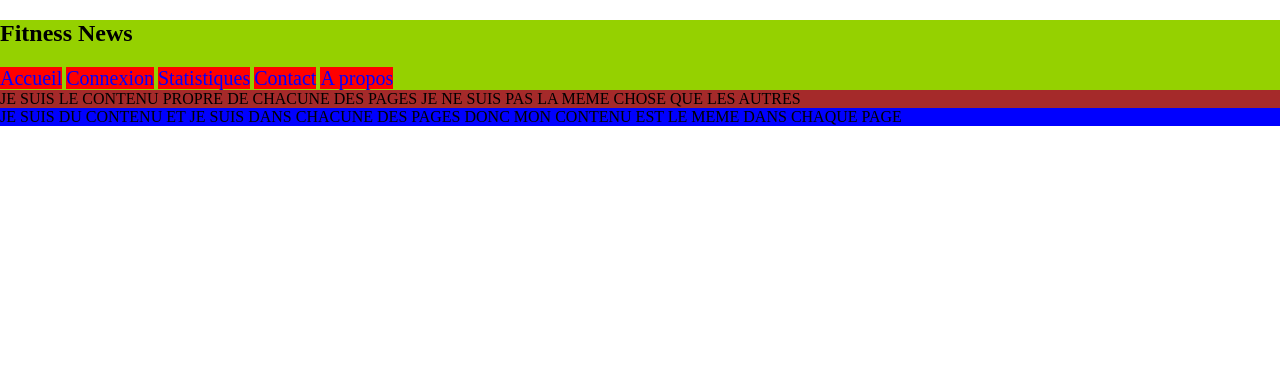
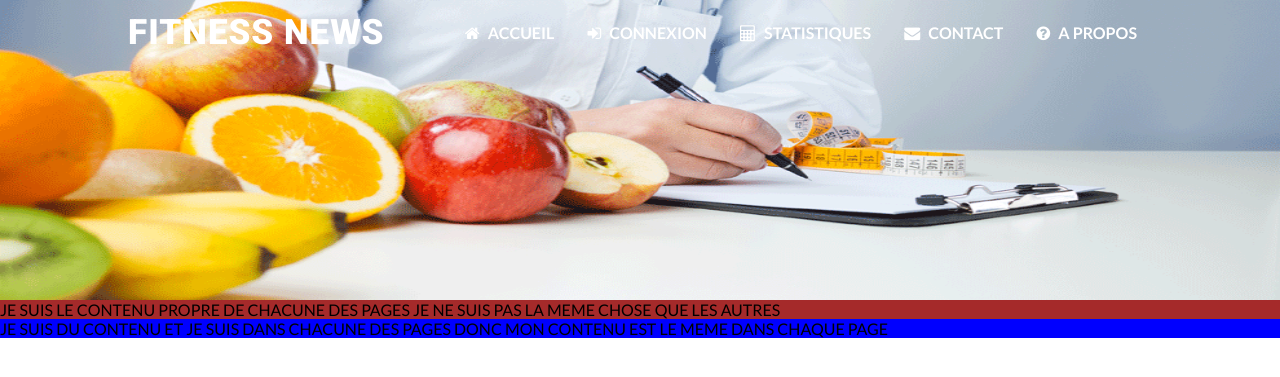
Before and after one commit to YacineAkki/Project_Web_MIASHS, a PHP site: page / in a window 1280 px wide. Shown: the top 377 px of the page. Run offline with PHP 8.4, Linux system fonts and the light colour scheme.

Commit message:
Modèle du header

```diff
--- a/index.html
+++ b/index.html
@@ -4,9 +4,14 @@
   <head>
 
     <meta charset="utf-8">
-    <title>FitnessNews</title>
-    <link rel="stylesheet" type="text/css" href="styles/BasicStructure.css">
+
+    <title>FitnessNews.com</title>
+
+    <link rel="stylesheet" type="text/css" href="styles/Normalize.css">
     <link rel="stylesheet" type="text/css" href="styles/Header.css">
+    <link rel="stylesheet" type="text/css" href="https://stackpath.bootstrapcdn.com/font-awesome/4.7.0/css/font-awesome.min.css">
+    <script src="https://cdnjs.cloudflare.com/ajax/libs/jquery/3.4.1/jquery.min.js" type=""></script>
+
   </head>
 
   <body>
@@ -15,21 +20,38 @@
 
           <nav class="menu">
 
-            <div class="TitreDuSite">
-              <h1>Fitness News</h1>
-            </div>
+              <div class="inner">
 
-            <div class="navigation">
-              <a href="index.html">Accueil</a>
-              <a href="templates/Connexion.html">Connexion</a>
-              <a href="templates/Statistiques.html">Statistiques</a>
-              <a href="templates/Contact.html">Contact</a>
-              <a href="templates/A propos.html">A propos</a>
-            </div>
+                <div class="titrebox">
+
+                  <h1 class="titre">Fitness News</h1>
+
+                </div>
+
+                <div class="navbox">
+
+                  <a href="index.html"><i class="fa fa-home" aria-hidden="true"></i> Accueil</a>
+                  <a href="templates/Connexion.html"><i class="fa fa-sign-in" aria-hidden="true"></i> Connexion</a>
+                  <a href="templates/Statistiques.html"><i class="fa fa-calculator" aria-hidden="true"></i> Statistiques</a>
+                  <a href="templates/Contact.html"><i class="fa fa-envelope" aria-hidden="true"></i> Contact</a>
+                  <a href="templates/A propos.html"><i class="fa fa-question-circle" aria-hidden="true"></i> A propos</a>
+
+                </div>
+
+                <div class="toggle">
+
+                  <span class="toggleicons"></span>
+
+                </div>
+
+              </div>
+
 
           </nav>
 
     </header>
+
+    <script src="scripts/app.js" type="text/javascript"></script>
 
     <div class="container-pers">
       JE SUIS LE CONTENU PROPRE DE CHACUNE DES PAGES JE NE SUIS PAS LA MEME CHOSE
--- /dev/null
+++ b/scripts/app.js
@@ -0,0 +1,5 @@
+$('.toggle').click(function(e){
+	e.preventDefault();
+	$('.navbox').toggleClass('is-open'); //toggle comme ça quand on click ça modifie la régle de translation du navbox et quand on reclik ça l'enleve
+	$('.toggle').toggleClass('is-open');
+});
--- a/styles/BasicStructure.css
+++ /dev/null
@@ -1,15 +0,0 @@
-html, body{
-	margin: 0px;
-	padding: 0px;
-}
-
-
-/** */
-
-.container-pers{
-	background-color: brown;
-}
-
-footer{
-	background-color: blue;
-}
--- a/styles/Header.css
+++ b/styles/Header.css
@@ -1,24 +1,137 @@
-header{
-	background-color: #11ECCE;
-	background-image: url('../ressources/HeaderImg1.jfif');
-	background-size: cover;
-	height: 20%;
+@import url('https://fonts.googleapis.com/css?family=Lato:100,300,400,,700,900|Roboto:300,500,900&display=swap');
+/**LE HEADER*/
+nav.menu{
+
+	background-image: url('../ressources/HeaderImage.png');
+	background-size:100% 300px;
+	height: 300px;
+	width: 100%;
+	line-height: 66px;
+
 }
 
-/** Titre de notre Site affichez en tête des pages*/
-.TitreduSite{
-	background-color: red;
-	text-align: center;
+/**boîte contenant le titre inclus dans nav.menu*/
+div.titrebox{
+
+	float : left;
+
+}
+/**boîte contenant le titre du site inclus dans titrebox*/
+h1.titre{
+
+	margin:  0px;
+	padding: 0px;
+	color : #ffff;
+	text-transform: uppercase;
+	font-family: 'Roboto';
+	font-weight: 900;
+	font-size: 35px;
+	letter-spacing: 1px;
+}
+/**boîte contenant la navigation inclus dans nav.menu*/
+div.navbox{
+
+	float : right;
+}
+/**boîte contenant la navigation inclus dans navbox*/
+div.navbox a{
+
+	text-decoration: none;
+	color : #ffff;
+	text-transform: uppercase;
+	font-weight: 700;
+	padding: 0px; margin: 0px 15px;
+	transition: all 0.3s ease-in-out; /** le temps pour que s'affiche un effet sur les élements a*/
+	border-bottom: 2px solid transparent; /**une bordure transparente pour ne pas qu'elle se charge et plus de fluidité*/
+	padding-bottom: 3px;
+
+}
+/**stipule les règles à applquer lorsque que l'on passe la souris sur les balises <a>*/
+div.navbox a:hover{
+	border-color: #ffff;
+
+}
+/**règles appliquées aux balises dont les styles est importé du site Fontawesome ce sont les logos*/
+div.navbox .fa{
+
+	margin-right: 5px;
+}
+/** La boîte enfermant l'hamburger*/
+div.toggle{
+
+	width: 40px;
+	height: 66px;
+	display: none;
+	align-items: center;
+	float: right;
+	cursor: pointer;
+}
+/** les traits blancs de l'hamburger*/
+span.toggleicons,span.toggleicons:before,span.toggleicons:after{
+
+	position:relative;
+	content: "";
+	display: block;
+	width: 100%;
+	height: 2px;
+	background:white;
+	transition: all 0.3s ease-in-out;
+
+}
+div.toggle span.toggleicons:before{
+	top: 12px;
+}
+div.toggle span.toggleicons:after{
+	top: -14px;
 }
 
-.menu{
-	background-color: #95D100;
+/** Une variable qui pourra être attribué à un élement via un evenemtn js*/
+.navbox.is-open{
+	transform: translateX(0);
+}
+/**Pour faire une crois lorque que l'on click sur la div toggle*/
+.toggle.is-open span.toggleicons{
+	background: transparent;
+}
+.toggle.is-open span.toggleicons:before,.toggle.is-open span.toggleicons:after {
+	transform-origin: center;
+	transform: rotate(45deg);
+	top:0;
+}
+.toggle.is-open span.toggleicons:before{
+	transform: rotate(-45deg);
 }
 
-.navigation a{
-	text-decoration: none;
-	font-size: 20px;
-	background-color: red;
-	color : blue;
-	text-align: center;
+
+
+/**Ce sont les modifications apportés lorsque la fenêtre sera réduite */
+@media only screen and (max-width: 888px){
+	html, body{
+		overflow-x: hidden;
+	}
+	nav.menu{
+		height: 150px;
+	}
+	div.navbox{
+
+		position: absolute;
+		top: 150px;right: 0px;
+		width: 200px;height: 100%;
+		background-image: url(../ressources/NavMobile.jpg);
+		background-size: 200px 903px;
+		transform: translateX(100%);
+		transition: all 0.3s ease-in-out;
+	}
+
+	div.navbox a{
+		display: block;
+		text-align: center;
+		padding: 0px;margin:0px 20px;
+		height: 55px;
+
+	}
+	div.toggle{
+		display: flex;
+		margin-top: 84px;
+	}
 }
--- /dev/null
+++ b/styles/Normalize.css
@@ -0,0 +1,24 @@
+@import url('https://fonts.googleapis.com/css?family=Lato:100,300,400,900|Roboto:300,500,900&display=swap');
+
+html, body{
+
+	margin: 0px;
+	padding: 0px;
+	font-family: 'Lato';
+}
+/** Une boîte incluant la boite du titre et la boite de navigation et servant à centrer ces deux là*/
+div.inner{
+
+	width: 80%;
+	margin : auto;
+}
+
+div.container-pers{
+
+	background-color: brown;
+}
+
+footer{
+
+	background-color: blue;
+}
```
Also changed, not shown: ressources/HeaderImage.png (added), ressources/HeaderImg1.jfif (deleted), ressources/NavMobile.jpg (added).
